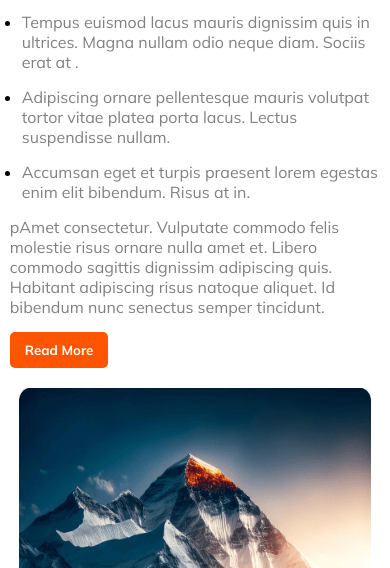
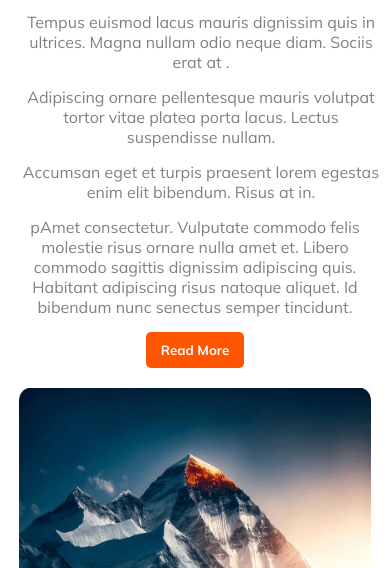
Before and after one commit to rifat-mahmudul/Travel-website-design, a plain HTML site: page index.html in a window 390 px wide. Shown: the part 758-1326 px from the top of the page. Drawn offline with Linux system fonts and the light colour scheme.

Commit message:
popular tours section modify

```diff
--- a/Style/mobile.css
+++ b/Style/mobile.css
@@ -42,4 +42,12 @@ nav ul li{
 .popular-tours-img img{
     width: 100%;
 }
+
+.popular-tours-text{
+    text-align: center;
+}
+
+.popular-tours-text ul li{
+    list-style: none;
+}
 /* .popular-tours-section end */
```
